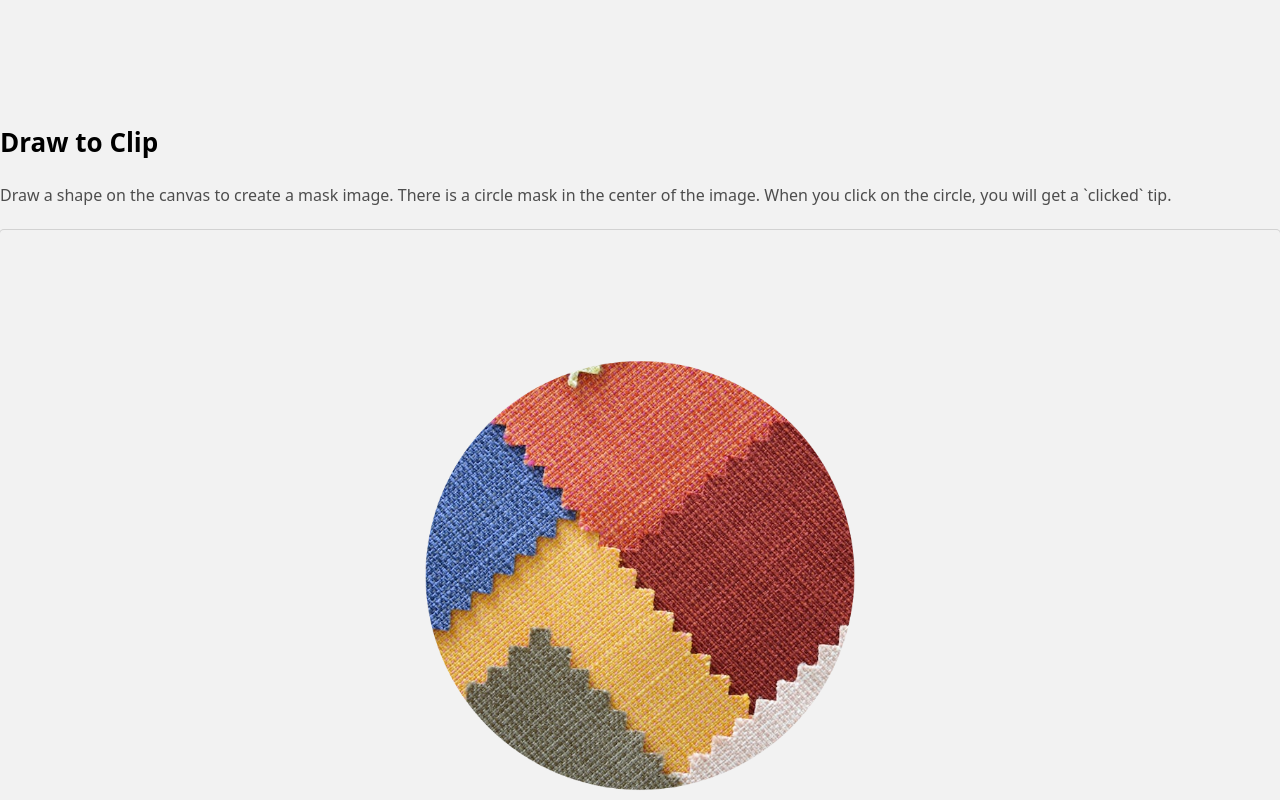
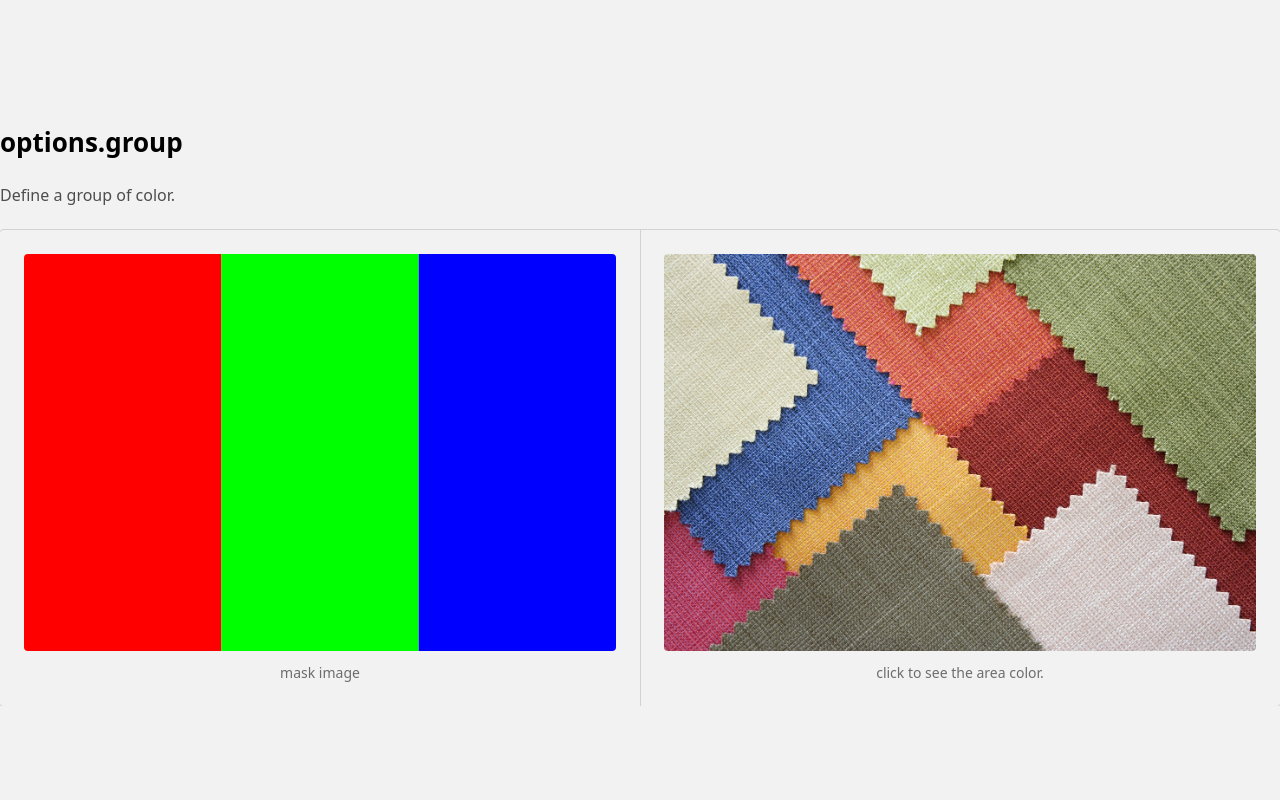
Before and after one commit to evollhhan/hotspot-cliper, a Vue app: page / in a window 1280 px wide. Shown: the part 700-1500 px from the top of the page. After the commit the page ends 1406 px from the top, so only its background shows below. Built offline with nearby package versions, Linux system fonts and the light colour scheme.

Commit message:
update group

```diff
--- a/src/App.vue
+++ b/src/App.vue
@@ -1,13 +1,15 @@
 <template>
   <div>
     <playground />
-    <draw-to-clip />
-    <alpha-source />
+    <opt-group />
+    <!-- <draw-to-clip /> -->
+    <!-- <alpha-source /> -->
   </div>
 </template>
 
 <script setup lang="ts">
-import AlphaSource from './pages/alpha-source.vue'
-import DrawToClip from './pages/draw-to-clip.vue';
+// import AlphaSource from './pages/alpha-source.vue'
+import OptGroup from './pages/opt-group.vue';
+// import DrawToClip from './pages/draw-to-clip.vue';
 import Playground from './pages/playground.vue'
 </script>
--- a/src/components/tip.ts
+++ b/src/components/tip.ts
@@ -2,11 +2,13 @@
  * Show a tip for a while.
  * @param msg tip message
  * @param duration duration in ms
+ * @param style tip style
  */
-export default function (msg: string, duration = 1200) {
+export default function (msg: string, duration = 1200, style: Partial<CSSStyleDeclaration> = {}) {
   const div = document.createElement('div')
   div.innerHTML = msg
   div.className = 'tip'
+  Object.assign(div.style, style)
   document.body.appendChild(div)
   setTimeout(() => {
     div.classList.add('hide')
--- a/src/core/index.ts
+++ b/src/core/index.ts
@@ -1,3 +1,25 @@
+interface ColorGroup {
+  /**
+   * Color value [r, g, b]
+   */
+  color: number[]
+  /**
+   * Payload
+   */
+  data: any
+}
+
+interface TouchEvent {
+  /**
+   * Whether the point is in the clip area
+   */
+  touched: boolean
+  /**
+   * Payload
+   */
+  data: any
+}
+
 /**
  * OneClip Options
  */
@@ -22,6 +44,10 @@ interface OneClipOptions {
    * Normalized alpha value of valid pointer event detection. default 0.8
    */
   effectAlpha?: number
+  /**
+   * If a color group is specified, the pointer event detection will be valid only when the color of the pixel is in the color group.
+   */
+  group?: ColorGroup[]
 }
 
 export class OneClip {
@@ -57,6 +83,7 @@ export class OneClip {
       masked: false,
       effectAlpha: 0.8,
       maskSize: 'fill',
+      group: [],
       ...options
     }
     this.load()
@@ -77,8 +104,26 @@ export class OneClip {
    * @param y
    */
   isTouched (x: number, y: number) {
+    const { group } = this.options
     const { data } = this.ctx.getImageData(x, y, 1, 1)
-    return data[0] === 0 && data[1] === 0 && data[2] === 0 && data[3] > this.threshold
+    const [r, g, b, a] = data
+
+    const result: TouchEvent = {
+      touched: false,
+      data: null
+    }
+
+    if (group.length) {
+      const target = group.find(({ color }) => r === color[0] && g === color[1] && b === color[2] && a > this.threshold)
+      if (target) {
+        result.touched = true
+        result.data = target.data
+      }
+    } else {
+      result.touched = r === 0 && g === 0 && b === 0 && a > this.threshold
+    }
+
+    return result
   }
 
   /**
@@ -107,7 +152,7 @@ export class OneClip {
    */
   async update (reload = false) {
     const { cvs, ctx, options } = this
-    const { maskImageUrl, wrapper, maskSize, masked } = options
+    const { maskImageUrl, wrapper, maskSize, masked, group } = options
 
     // clear mask image cache if reload
     if (reload) {
@@ -159,12 +204,15 @@ export class OneClip {
     const y = (cvs.height - height) / 2
     ctx.clearRect(0, 0, cvs.width, cvs.height)
     ctx.drawImage(img, x, y, width, height)
+
+    if (!group.length) {
       ctx.globalCompositeOperation = 'source-in'
       ctx.fillStyle = '#000'
       ctx.beginPath()
       ctx.rect(0, 0, cvs.width, cvs.height)
       ctx.fill()
       ctx.closePath()
+    }
   }
 
   /**
--- a/src/pages/alpha-source.vue
+++ b/src/pages/alpha-source.vue
@@ -51,7 +51,7 @@ const update = () => {
     })
 
     demo.value?.addEventListener('click', (e) => {
-      if (clip.isTouched(e.offsetX, e.offsetY)) {
+      if (clip.isTouched(e.offsetX, e.offsetY).touched) {
         showTip('clicked!')
       }
     })
--- a/src/pages/draw-to-clip.vue
+++ b/src/pages/draw-to-clip.vue
@@ -6,7 +6,6 @@
       <div class="img-wrap" ref="wrapper">
         <img :src="ASSETS.TEXTURE" @load="render">
       </div>
-      <div class="btn" @click="draw">Draw a new shape !</div>
     </div>
   </section>
 </template>
@@ -41,7 +40,7 @@ const render = () => {
       masked: true
     })
     wrapper.value?.addEventListener('click', (e) => {
-      if (clip.isTouched(e.offsetX, e.offsetY)) {
+      if (clip.isTouched(e.offsetX, e.offsetY).touched) {
         showTip('clicked!')
       }
     })
--- /dev/null
+++ b/src/pages/opt-group.vue
@@ -0,0 +1,103 @@
+<template>
+  <section>
+    <h3>options.group</h3>
+    <div class="desc">Define a group of color.</div>
+    <div class="panel flex">
+      <!-- mask -->
+      <div class="mask border">
+        <canvas ref="canvas" />
+        <div class="quote">mask image</div>
+      </div>
+      <!-- demo -->
+      <div class="demo">
+        <div ref="wrapper">
+          <img :src="ASSETS.TEXTURE" @load="load" />
+        </div>
+        <div class="quote">click to see the area color.</div>
+      </div>
+    </div>
+  </section>
+</template>
+
+<script setup lang="ts">
+import { ref } from 'vue'
+import ASSETS from '../assets'
+import { OneClip } from '../core'
+import showTip from '../components/tip'
+
+const canvas = ref<HTMLCanvasElement>()
+const wrapper = ref<HTMLDivElement>()
+
+const load = (e: Event) => {
+  const img = e.target as HTMLImageElement
+  const cvs = canvas.value!
+  const ctx = cvs.getContext('2d')!
+  cvs.width = img.naturalWidth
+  cvs.height = img.naturalHeight
+  const w = cvs.width / 3
+  ctx.fillStyle = 'rgba(255, 0, 0, 1)'
+  ctx.fillRect(0, 0, w, cvs.height)
+  ctx.fillStyle = 'rgba(0, 255, 0, 1)'
+  ctx.fillRect(w, 0, w, cvs.height)
+  ctx.fillStyle = 'rgba(0, 0, 255, 1)'
+  ctx.fillRect(w * 2, 0, w, cvs.height)
+
+  const clip = new OneClip({
+    maskImageUrl: cvs.toDataURL(),
+    wrapper: wrapper.value!,
+    group: [
+      {
+        color: [255, 0, 0],
+        data: 'red'
+      },
+      {
+        color: [0, 255, 0],
+        data: 'green'
+      },
+      {
+        color: [0, 0, 255],
+        data: 'blue'
+      }
+    ]
+  })
+
+  wrapper.value?.addEventListener('click', (e) => {
+    const res = clip.isTouched(e.offsetX, e.offsetY)
+    if (res.touched) {
+      showTip(`${res.data} area is clicked!`, 1200, { backgroundColor: res.data,  })
+    }
+  })
+}
+</script>
+
+<style lang="scss" scoped>
+.panel {
+  > div {
+    padding: 24px;
+    width: 50%;
+  }
+
+  canvas {
+    width: 100%;
+  }
+
+  img {
+    display: block;
+    width: 100%;
+    object-fit: contain;
+  }
+
+  canvas,
+  img {
+    margin-bottom: 12px;
+    border-radius: 4px;
+  }
+}
+
+.quote {
+  width: 100%;
+  text-align: center;
+  font-size: 14px;
+  color: #6d6d6d;
+}
+</style>
--- a/src/pages/playground.vue
+++ b/src/pages/playground.vue
@@ -4,9 +4,9 @@
     <div class="actions">
       <btn :animate="true" :delay=".1" :icon="'icon-image'" :label="'change background'" @click="upload" />
       <btn :animate="true" :delay=".2" :icon="'icon-draw'" :label="'draw a shape'" @click="draw" />
-      <btn v-if="!isEdit" :animate="true" :delay=".3" :icon="'icon-download'" :label="'download mask image'" />
+      <btn v-if="!isEdit" :animate="true" :delay=".3" :icon="'icon-download'" :label="'download mask image'" @click="save" />
       <btn v-if="isEdit" :animate="true" :delay=".4" :icon="'icon-erase'" :label="'erase'" @click="erase" />
-      <btn v-if="isEdit" :animate="true" :delay=".5" :icon="'icon-done'" :label="'save and preview'" @click="save" />
+      <btn v-if="isEdit" :animate="true" :delay=".5" :icon="'icon-done'" :label="'save and preview'" @click="update" />
       <div style="flex-grow: 1"></div>
       <input ref="input" class="input" type="file" @change="onUpload" />
     </div>
@@ -76,7 +76,7 @@ onMounted(() => {
   clipper.value = clip
 
   wrapper.value?.addEventListener('click', (e) => {
-    if (clip.isTouched(e.offsetX, e.offsetY)) {
+    if (clip.isTouched(e.offsetX, e.offsetY).touched) {
       showTip('clicked!')
     }
   })
@@ -85,7 +85,7 @@ onMounted(() => {
     const { offsetX: x, offsetY: y } = e
     state.x = x
     state.y = y
-    state.active = clip.isTouched(x, y)
+    state.active = clip.isTouched(x, y).touched
     state.hidden = false
   })
 
@@ -176,7 +176,7 @@ const onDrawStart = () => {
   })
 }
 
-const save = () => {
+const update = () => {
   isEdit.value = false
   const cvs = canvas.value!
   const clip = clipper.value!
@@ -186,6 +186,13 @@ const save = () => {
       clip.update(true)
     }
   })
+}
+
+const save = () => {
+  const link = document.createElement('a')
+  link.download = 'oneclip.png'
+  link.href = canvas.value!.toDataURL('image/png')
+  link.click()
 }
 </script>
 
--- a/src/style/style.scss
+++ b/src/style/style.scss
@@ -53,9 +53,13 @@ h3 {
 
 .panel {
   width: 100%;
-  box-shadow: 0 0 0 1px #d2d2d2;
   border-radius: 4px;
   overflow: hidden;
+}
+
+.panel,
+.border {
+  box-shadow: 0 0 0 1px #d2d2d2;
 }
 
 .tip {
```
Lines whose indentation alone changed are shown as unchanged.
